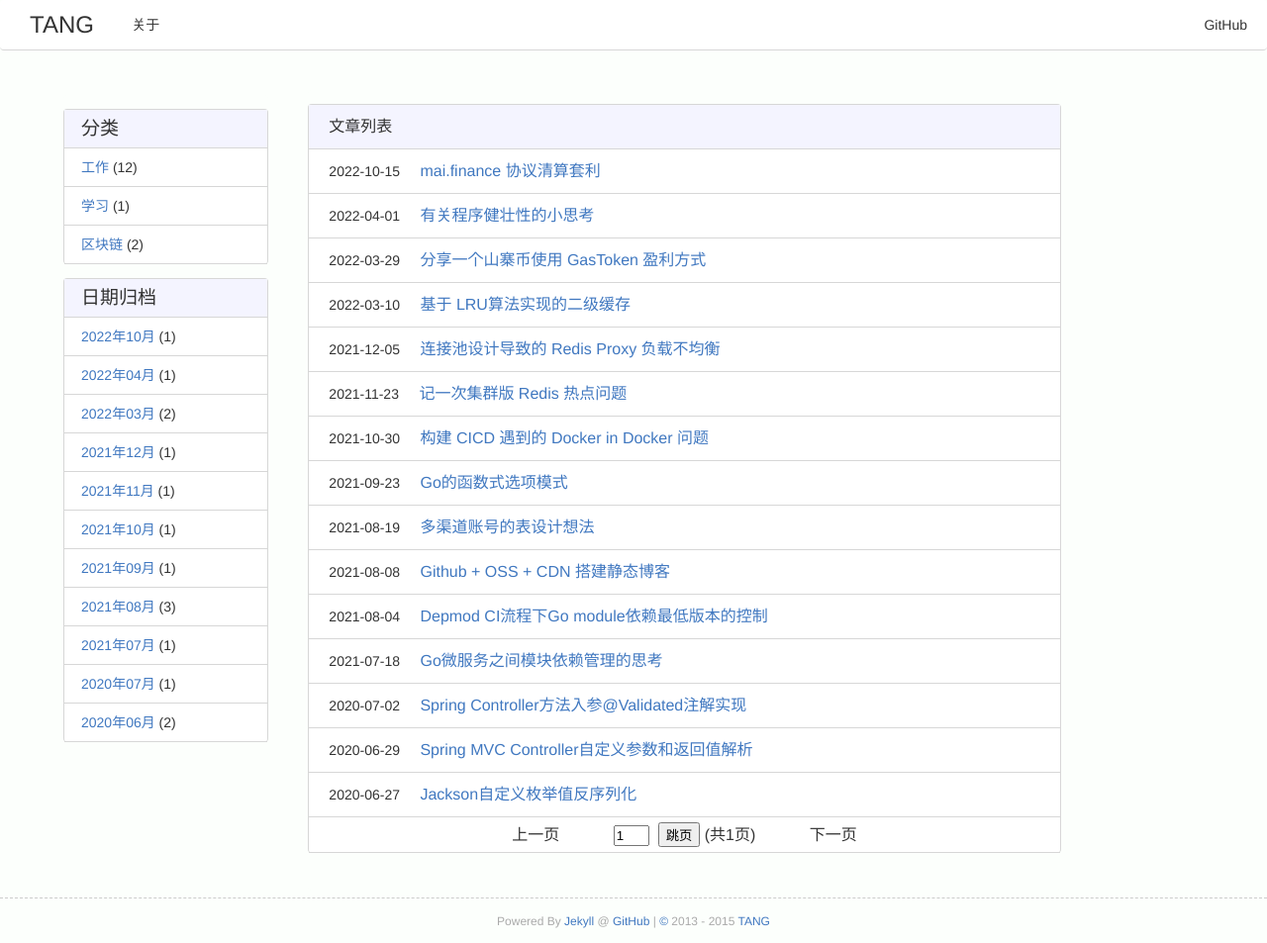
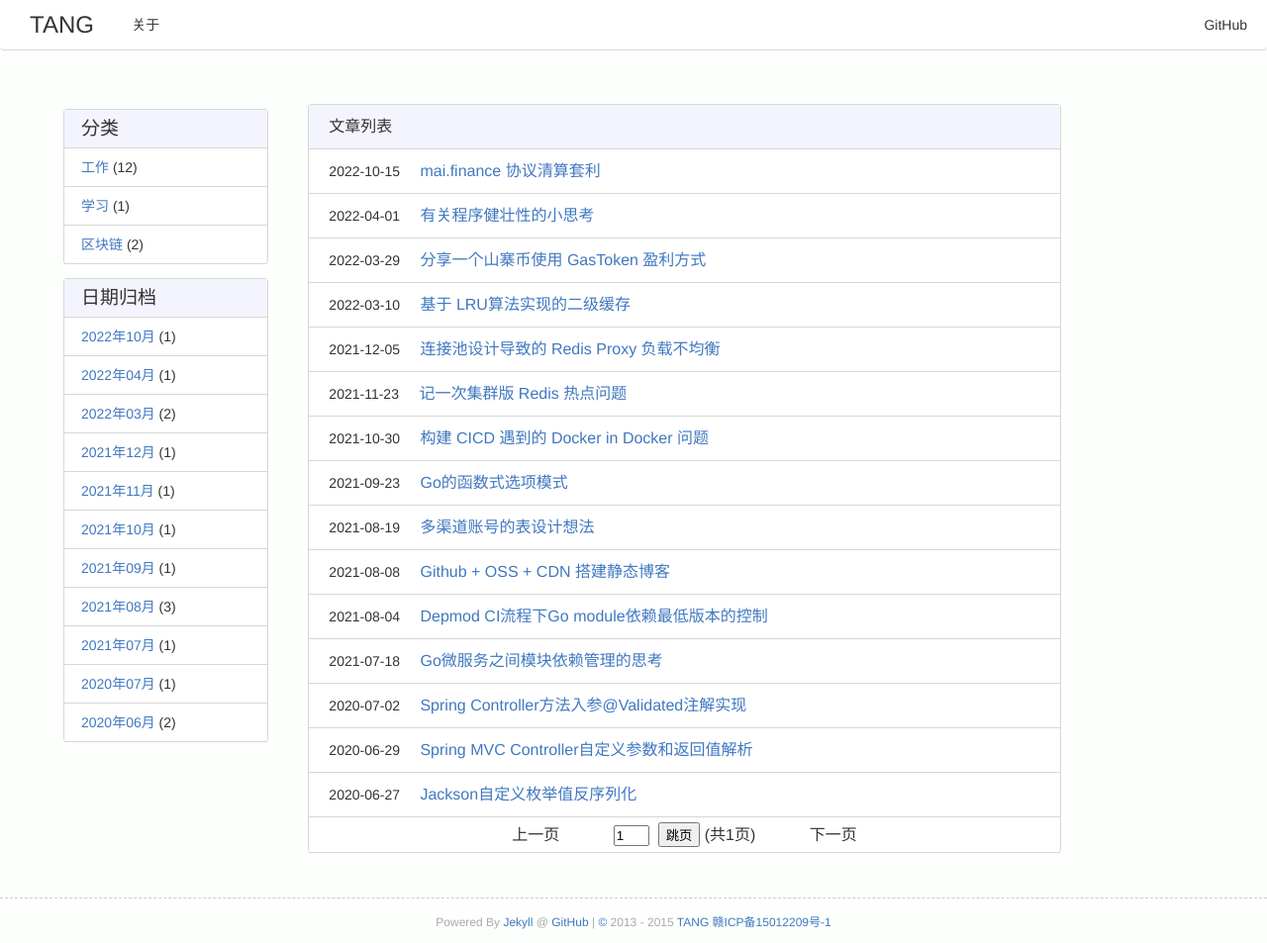
Before and after one commit to tangtj/tangtj.github.io, a Jekyll site: the page built from index.html, in a window 1280 px wide. Shown: the whole page at 99% size. Built offline with Jekyll 4.4.1, drawn with Linux system fonts in a browser that asks for light colours; the list of posts is cut into pages by our own code; comment, search, counter and statistics services are not loaded.

Commit message:
Update footer.html

```diff
--- a/_includes/footer.html
+++ b/_includes/footer.html
@@ -7,5 +7,6 @@
              |
              <a rel="license" href="http://creativecommons.org/licenses/by-sa/4.0/" target="_blank" title="许可协议">©</a>
              2013 - 2015 <a href="{{ site.baseurl }}/other/about.html">{{ site.myname }}</a>
+             <a href="https://beian.miit.gov.cn/" target="_blank">赣ICP备15012209号-1</a>
         </small></p>
 </footer>
```
